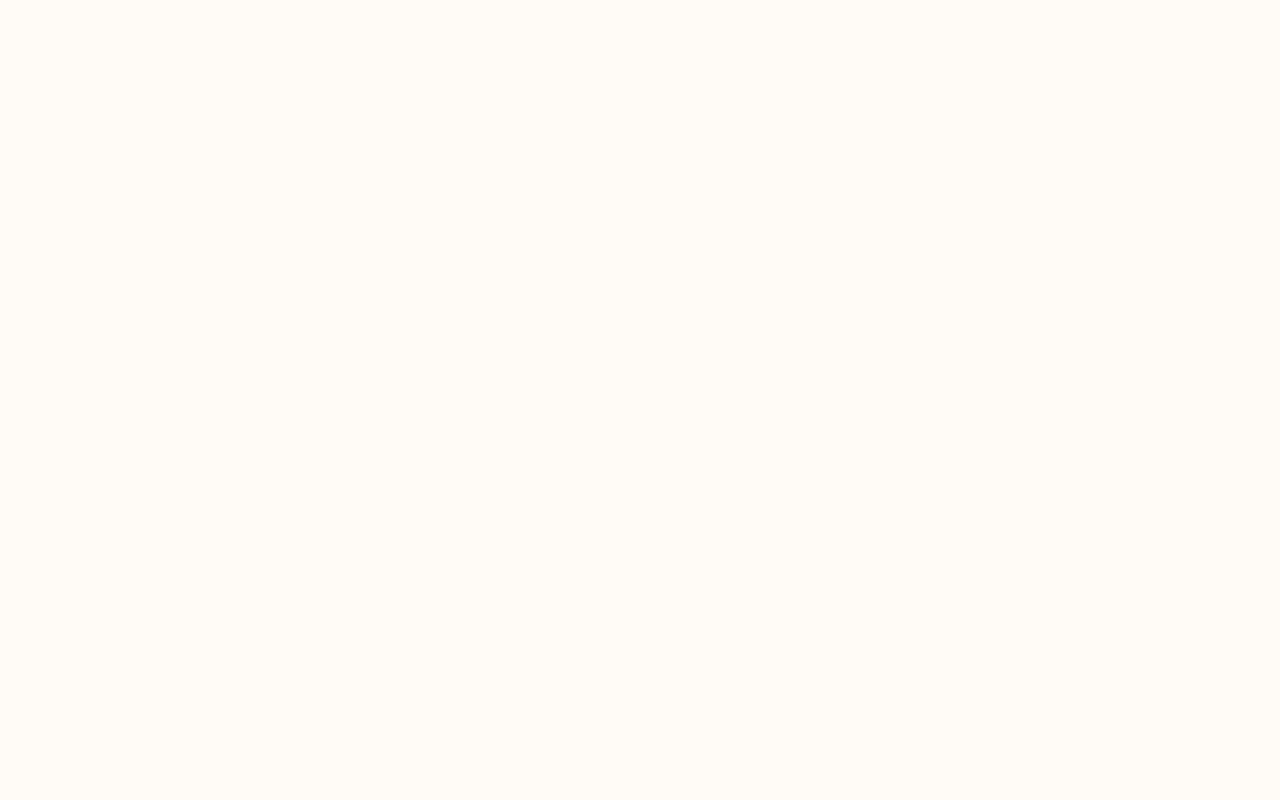
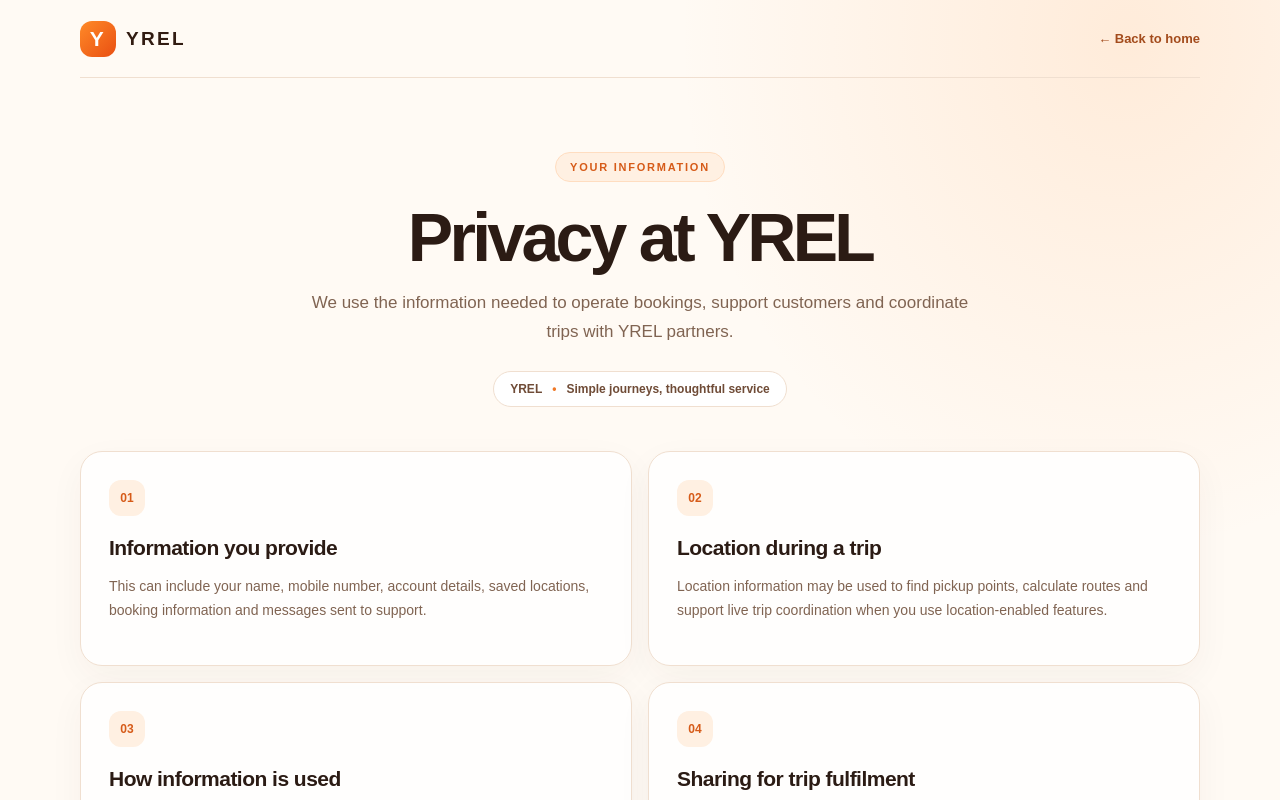
Before and after one commit to samratsihimoge-eng/YREL, a Next.js app: page /privacy-policy in a window 1280 px wide. Before the commit this address had no page. Shown: the top 800 px of the page. Built offline with nearby package versions, Linux system fonts and the light colour scheme.

Commit message:
Build dedicated YREL information page

```diff
--- a/app/privacy-policy/page.tsx
+++ b/app/privacy-policy/page.tsx
@@ -1,5 +1,9 @@
-import { redirect } from "next/navigation";
-
-export default function Page() {
-  redirect("/");
-}
+import InfoPage from "@/app/components/InfoPage";
+export default function Page(){return <InfoPage eyebrow="Your information" title="Privacy at YREL" intro="We use the information needed to operate bookings, support customers and coordinate trips with YREL partners." sections={[
+{title:"Information you provide",body:"This can include your name, mobile number, account details, saved locations, booking information and messages sent to support."},
+{title:"Location during a trip",body:"Location information may be used to find pickup points, calculate routes and support live trip coordination when you use location-enabled features."},
+{title:"How information is used",body:"Information is used to create and manage accounts, process bookings, connect customers with partners, provide support, maintain safety and improve the service."},
+{title:"Sharing for trip fulfilment",body:"Relevant booking and contact details are shared with the assigned YREL partner so the requested service can be completed. Information may also be processed by service providers supporting hosting, authentication and database operations."},
+{title:"Your choices",body:"Keep your profile details current and use the account controls available in the app. Account deletion requests are reviewed by YREL Admin; an account remains active while a request is pending."},
+{title:"Security and retention",body:"YREL uses access controls and technical safeguards appropriate to the service. Records may be retained where needed for bookings, dispute handling, security or legal obligations."}
+]}/>}
```
